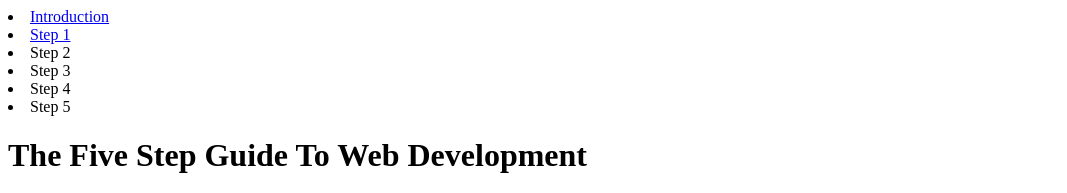
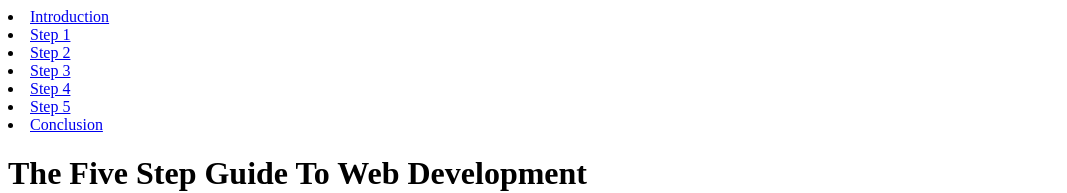
Before and after one commit to OneLastByte/get-into-front-end-guide, a plain HTML site: page website/index.html in a window 1280 px wide. Shown: the top 193 px of the page, without its empty margins (0-1067 px from the left). Drawn offline with Linux system fonts and the light colour scheme; grey boxes are pictures that could not be loaded.

Commit message:
Fixed The Navigation Part With Real Links

```diff
--- a/website/index.html
+++ b/website/index.html
@@ -9,10 +9,11 @@
 		<nav>
 			<li><a href="#intro">Introduction</a></li>
 			<li><a href="#step1">Step 1</a></li>
-			<li>Step 2</li>
-			<li>Step 3</li>
-			<li>Step 4</li>
-			<li>Step 5</li>
+			<li><a href="#step2">Step 2</a></li>
+			<li><a href="#step3">Step 3</a></li></li>
+			<li><a href="#step4">Step 4</a></li>
+			<li><a href="#step5">Step 5</a></li>
+			<li><a href="#conclusion">Conclusion</a></li>
 		</nav>
 		<div id="intro">
 			<h1>The Five Step Guide To Web Development</h1>
@@ -74,13 +75,13 @@
 				and built like its an actual website for a client.
 			</p>
 		</div>
-		<div>
+		<div id="step4">
 			<h2>Step 4 | Learn A Framework</h2>
 			<p>You need to start learning a framework like <strong>Vue, Angular, or React</strong>. Find which one best suits you and which one is used more in front end jobs. Master that framework and practice it.</p>
 
 			<img src="../image/h3lasxfs.png" height="500" alt="A image that shows an image says Angular vs React vs Vue by using their respective icons" />
 		</div>
-		<div>
+		<div id="step5">
 			<h2>Step 5 | Create Your Portfolio</h2>
 			<p>
 				Here you go. Use <em>everything you have learned</em> including the framework you mastered and create your portfolio website that includes all your social links (that means your GitHub and any sites like that), <br />
@@ -88,7 +89,7 @@
 				really will make or break some interviews. Make sure that you also understand how to design your portfolio UI before making it. Remember to plan it out before building it and also make a mock-up in something like <a href="https://www.canva.com" target="_blank">Canva</a>. <br />
 			</p>
 		</div>
-		<div>
+		<div id="conclusion">
 			<h2>Conclusion</h2>
 			<p>
 				From here it is your own path that you must take. Maybe you no longer want to work for a company, maybe you want to do freelancing instead. Or maybe you want to try to learn more things before applying for jobs. <br />
```
